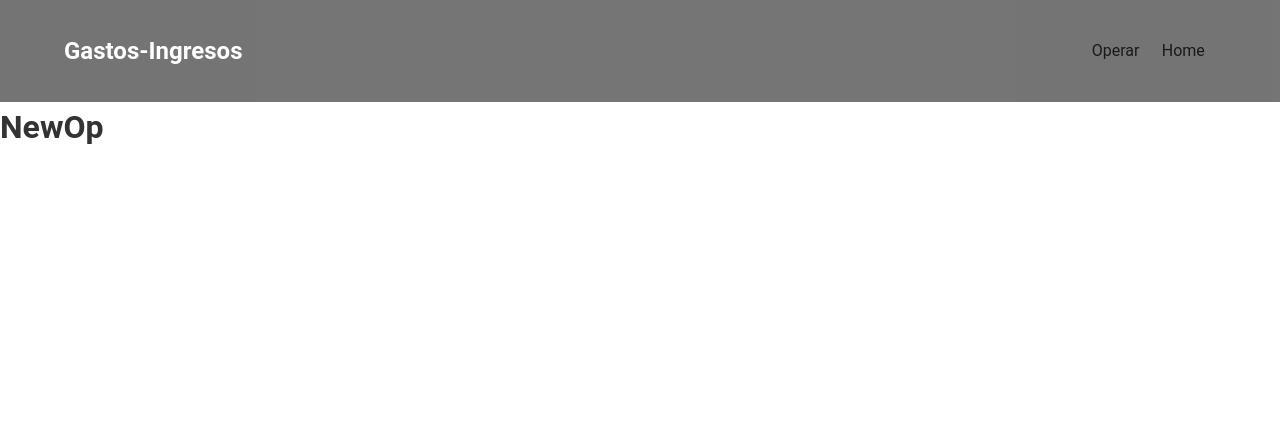
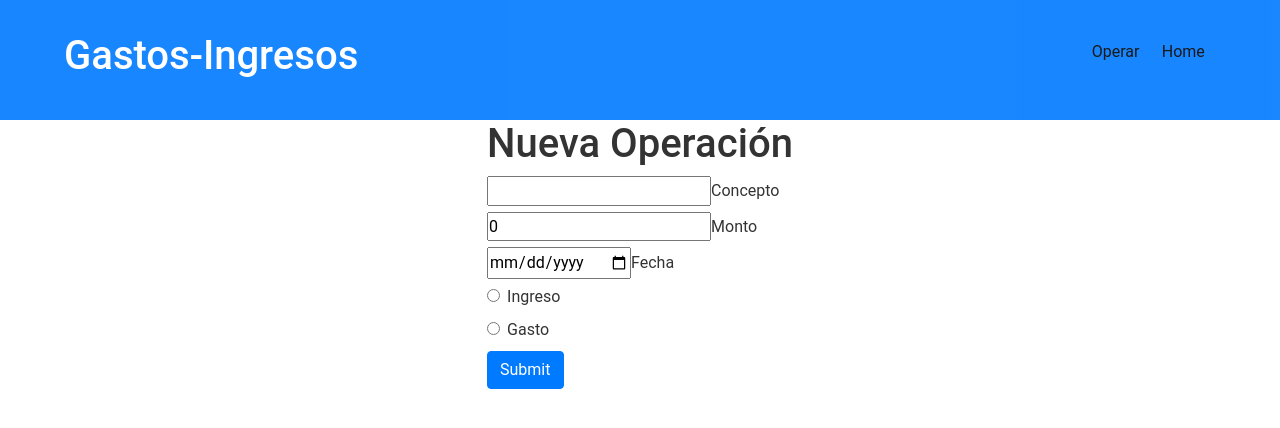
Before and after one commit to duchoprog/alkfront, a React (Create React App) app: page /newop in a window 1280 px wide. Shown: the top 428 px of the page. Built offline with nearby package versions, Linux system fonts and the light colour scheme.

Commit message:
Added functionality to NewOp.js

```diff
--- a/public/index.html
+++ b/public/index.html
@@ -1,14 +1,12 @@
 <!DOCTYPE html>
 <html lang="en">
+
 <head>
   <meta charset="utf-8" />
   <link rel="icon" href="%PUBLIC_URL%/favicon.ico" />
   <meta name="viewport" content="width=device-width, initial-scale=1" />
   <meta name="theme-color" content="#000000" />
-    <meta
-      name="description"
-      content="Web site created using create-react-app"
-    />
+  <meta name="description" content="Web site created using create-react-app" />
   <link rel="apple-touch-icon" href="%PUBLIC_URL%/logo192.png" />
   <!--
       manifest.json provides metadata used when your web app is installed on a
@@ -24,8 +22,11 @@
       work correctly both with client-side routing and a non-root public URL.
       Learn how to configure a non-root public URL by running `npm run build`.
     -->
-    <title>React App</title>
+  <link rel="stylesheet" href="https://maxcdn.bootstrapcdn.com/bootstrap/4.0.0/css/bootstrap.min.css"
+    integrity="sha384-Gn5384xqQ1aoWXA+058RXPxPg6fy4IWvTNh0E263XmFcJlSAwiGgFAW/dAiS6JXm" crossorigin="anonymous">
+  <title>Alk Front</title>
 </head>
+
 <body>
   <noscript>You need to enable JavaScript to run this app.</noscript>
   <div id="root"></div>
@@ -39,5 +40,15 @@
       To begin the development, run `npm start` or `yarn start`.
       To create a production bundle, use `npm run build` or `yarn build`.
     -->
+  <script src="https://code.jquery.com/jquery-3.2.1.slim.min.js"
+    integrity="sha384-KJ3o2DKtIkvYIK3UENzmM7KCkRr/rE9/Qpg6aAZGJwFDMVNA/GpGFF93hXpG5KkN"
+    crossorigin="anonymous"></script>
+  <script src="https://cdnjs.cloudflare.com/ajax/libs/popper.js/1.12.9/umd/popper.min.js"
+    integrity="sha384-ApNbgh9B+Y1QKtv3Rn7W3mgPxhU9K/ScQsAP7hUibX39j7fakFPskvXusvfa0b4Q"
+    crossorigin="anonymous"></script>
+  <script src="https://maxcdn.bootstrapcdn.com/bootstrap/4.0.0/js/bootstrap.min.js"
+    integrity="sha384-JZR6Spejh4U02d8jOt6vLEHfe/JQGiRRSQQxSfFWpi1MquVdAyjUar5+76PVCmYl"
+    crossorigin="anonymous"></script>
 </body>
+
 </html>
--- a/src/components/NewOp.js
+++ b/src/components/NewOp.js
@@ -1,8 +1,110 @@
-import React from 'react';
+import React, { useState } from 'react';
+import axios from 'axios'
+
 const NewOp = () => {
+
+
+    const [op, setOp] = useState({
+        concepto: "",
+        monto: 0,
+        fecha: "",
+        tipo: ""
+    })
+
+    const handleChange = e => {
+        setOp({
+            ...op,
+            [e.target.name]: e.target.value
+        })
+    }
+
+    const handleSubmit = e => {
+        e.preventDefault()
+        console.log(op)
+
+        ///////////
+
+        /*   const { fname, lname, email } = this.state;
+
+          axios.post('/', { fname, lname, email }) */
+        ////////////
+        const { concepto, monto, fecha, tipo } = op
+        console.log(concepto, monto, fecha, tipo)
+        axios({
+            "method": "POST",
+            "url": "http://localhost:4000/operate",
+            "data": op
+
+        })
+            .then((response) => {
+                console.log("exito")
+            })
+            .catch((error) => {
+                console.log(error)
+            });
+
+    }
+    console.log(op)
+
     return (
-        <h1>NewOp</h1>
+        <>
+            <div className="row d-flex justify-content-center">
 
+                <form id="newOpForm" onSubmit={handleSubmit}>
+                    <h1>Nueva Operación</h1>
+
+                    <div>
+                        <input
+                            type="text"
+                            name="concepto"
+                            value={op.concepto}
+                            onChange={handleChange}
+                        />
+                        <label>Concepto</label>
+                    </div>
+                    <div>
+                        <input
+                            type="number"
+                            name="monto"
+                            value={op.monto}
+                            onChange={handleChange}
+                        /><label>Monto</label>
+                    </div>
+                    <div>
+                        <input
+                            type="date"
+                            name="fecha"
+                            value={op.fecha}
+                            onChange={handleChange}
+                        />
+                        <label>Fecha</label>
+                    </div>
+                    <div className="form-check">
+                        <input
+                            className="form-check-input"
+                            type="radio"
+                            name="tipo"
+                            value="ingreso"
+                            onChange={handleChange}
+                        />
+                        <label>Ingreso</label>
+                    </div>
+                    <div className="form-check">
+                        <input
+                            className="form-check-input"
+                            type="radio"
+                            name="tipo"
+                            value="gasto"
+
+                            onChange={handleChange}
+                        />
+                        <label >Gasto</label>
+
+                    </div>
+                    <input type="submit" value="Submit" className="btn btn-primary"></input>
+                </form>
+            </div>
+        </>
     )
 };
 
```
Also changed, not shown: src/App.css (line endings or trailing spaces), 2 other files (tests, documents, lock files or other folders). Lines whose indentation alone changed are shown as unchanged.
